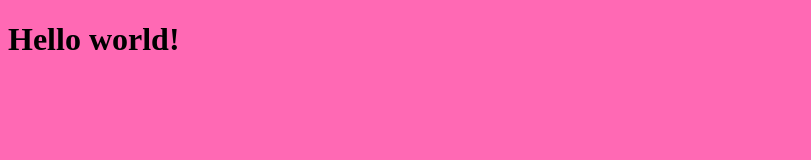
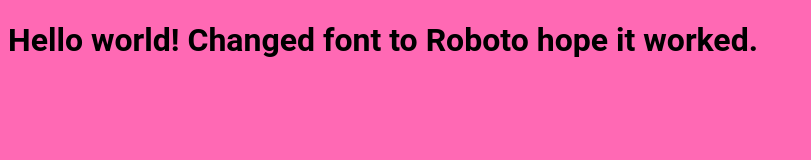
Before and after one commit to FACalike/not-project-1, a plain HTML site: page index.html in a window 1280 px wide. Shown: the whole page, without its empty margins (0-811 px from the left). Drawn offline with Linux system fonts and the light colour scheme.

Commit message:
changed font to reboto

```diff
--- a/index.html
+++ b/index.html
@@ -4,8 +4,10 @@
   <meta charset="UTF-8">
   <title>This is not project 1</title>
   <link rel="stylesheet" href="./stylesheets/main.css">
+ <link rel="stylesheet" href="//fonts.googleapis.com/css?family=Open+Sans:300,400,600,700&amp;lang=en" />
 </head>
 <body>
-  <h1>Hello world!</h1>
+  <h1>Hello world!
+    Changed font to Roboto hope it worked.</h1>
 </body>
 </html>
--- a/stylesheets/main.css
+++ b/stylesheets/main.css
@@ -1,3 +1,7 @@
+
+
+
 body {
   background: hotpink;
+  font-family: Roboto, sans-serif;
 }
```
